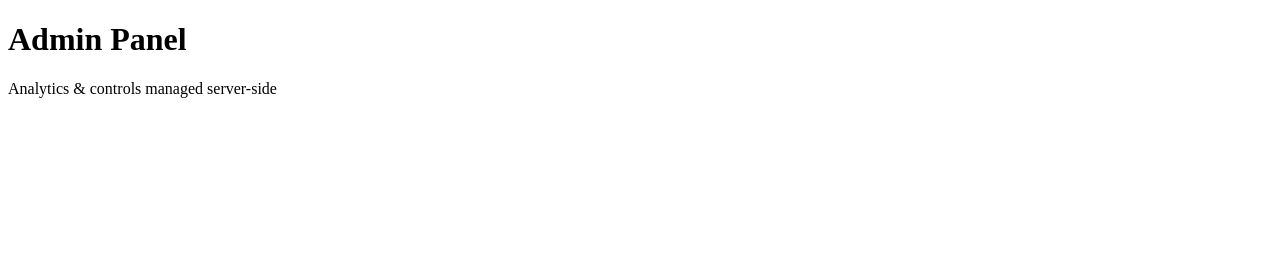
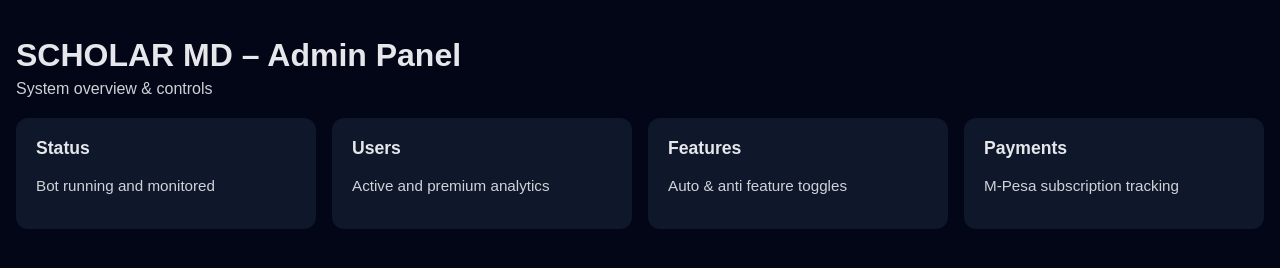
Before and after one commit to briantechspace/scholar-md, a website: page public/admin.html in a window 1280 px wide. Drawn offline with Linux system fonts and the light colour scheme.

Commit message:
Update admin.html

```diff
--- a/public/admin.html
+++ b/public/admin.html
@@ -1,7 +1,84 @@
 <!DOCTYPE html>
-<html>
+<html lang="en">
+<head>
+  <meta charset="UTF-8" />
+  <meta
+    name="viewport"
+    content="width=device-width, initial-scale=1, maximum-scale=1, user-scalable=no"
+  />
+  <title>SCHOLAR MD – Admin Panel</title>
+
+  <style>
+    * {
+      box-sizing: border-box;
+    }
+
+    body {
+      margin: 0;
+      padding: 16px;
+      background: #020617;
+      color: #e5e7eb;
+      font-family: Arial, Helvetica, sans-serif;
+    }
+
+    h1 {
+      margin-bottom: 6px;
+    }
+
+    p {
+      margin-top: 0;
+      opacity: 0.9;
+    }
+
+    .grid {
+      display: grid;
+      grid-template-columns: repeat(auto-fit, minmax(220px, 1fr));
+      gap: 16px;
+      margin-top: 20px;
+    }
+
+    .card {
+      background: #0f172a;
+      padding: 20px;
+      border-radius: 12px;
+    }
+
+    .card h3 {
+      margin-top: 0;
+      font-size: 1.1rem;
+    }
+
+    .card p {
+      font-size: 0.95rem;
+    }
+  </style>
+</head>
 <body>
-<h1>Admin Panel</h1>
-<p>Analytics & controls managed server-side</p>
+
+  <h1>SCHOLAR MD – Admin Panel</h1>
+  <p>System overview & controls</p>
+
+  <div class="grid">
+    <div class="card">
+      <h3>Status</h3>
+      <p>Bot running and monitored</p>
+    </div>
+
+    <div class="card">
+      <h3>Users</h3>
+      <p>Active and premium analytics</p>
+    </div>
+
+    <div class="card">
+      <h3>Features</h3>
+      <p>Auto & anti feature toggles</p>
+    </div>
+
+    <div class="card">
+      <h3>Payments</h3>
+      <p>M-Pesa subscription tracking</p>
+    </div>
+  </div>
+
 </body>
 </html>
```
